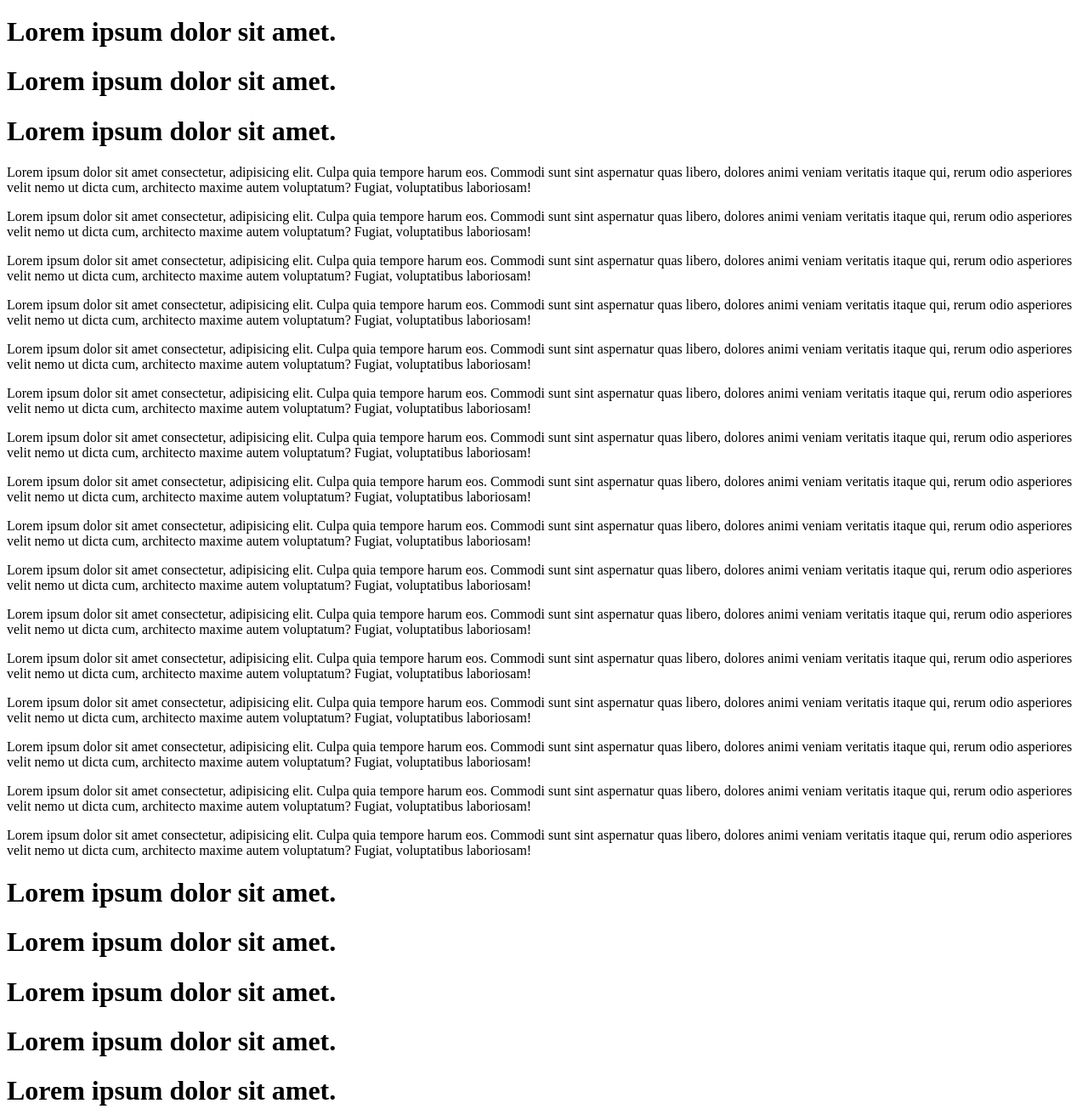
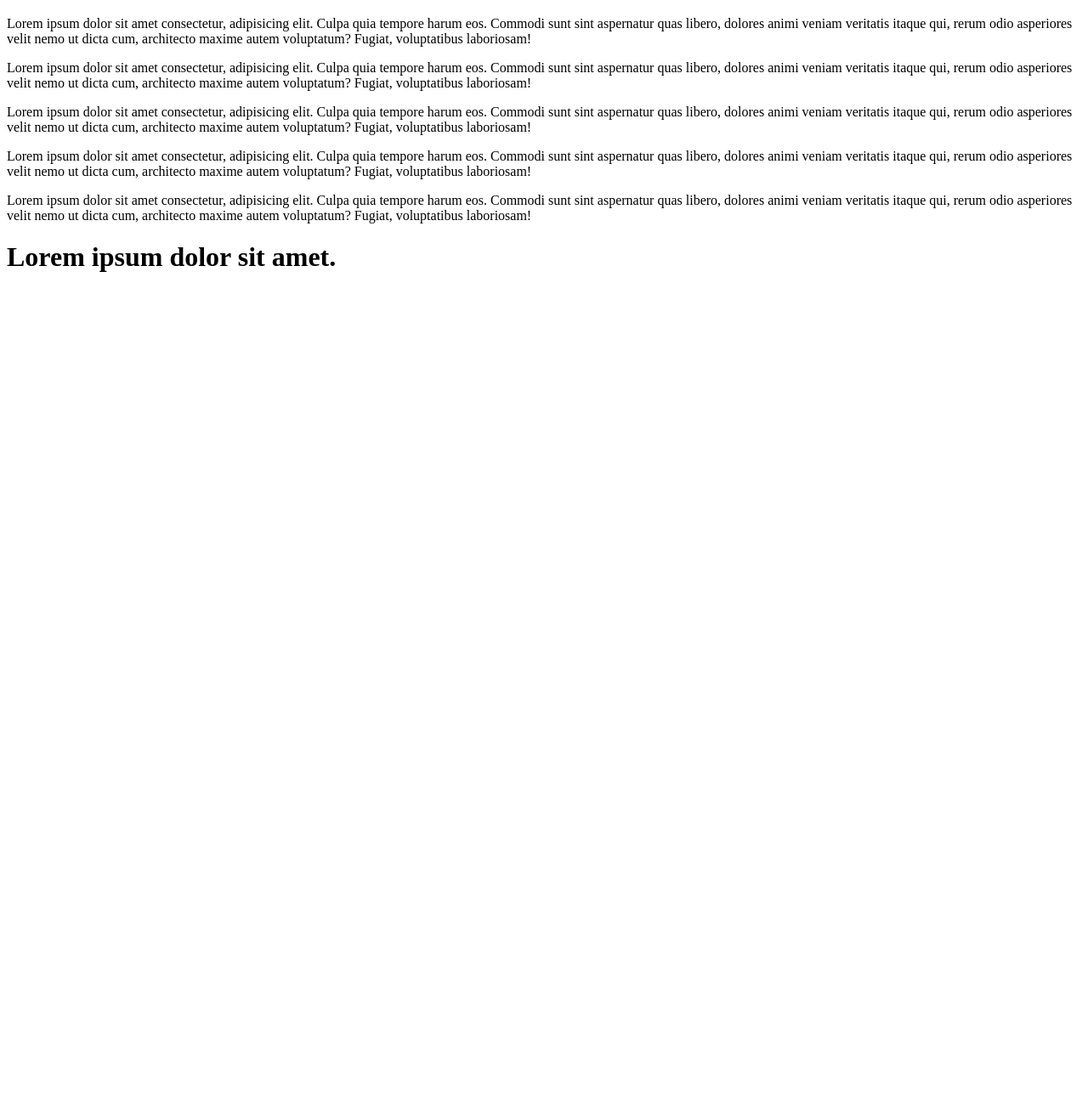
Before and after one commit to amrito502/test-project, a plain HTML site: page index.html in a window 1280 px wide. Shown: the part 61-1366 px from the top of the page at 85% size. After the commit the page ends 800 px from the top, so only its background shows below. Drawn offline with Linux system fonts and the light colour scheme.

Commit message:
some change

```diff
--- a/index.html
+++ b/index.html
@@ -8,9 +8,7 @@
 <body>
     <header>
         <h1>Lorem ipsum dolor sit amet.</h1>
-        <h1>Lorem ipsum dolor sit amet.</h1>
-        <h1>Lorem ipsum dolor sit amet.</h1>
-        <h1>Lorem ipsum dolor sit amet.</h1>
+
     </header>
     <section>
         <p>Lorem ipsum dolor sit amet consectetur, adipisicing elit. Culpa quia tempore harum eos. Commodi sunt sint aspernatur quas libero, dolores animi veniam veritatis itaque qui, rerum odio asperiores velit nemo ut dicta cum, architecto maxime autem voluptatum? Fugiat, voluptatibus laboriosam!</p>
@@ -18,23 +16,8 @@
          <p>Lorem ipsum dolor sit amet consectetur, adipisicing elit. Culpa quia tempore harum eos. Commodi sunt sint aspernatur quas libero, dolores animi veniam veritatis itaque qui, rerum odio asperiores velit nemo ut dicta cum, architecto maxime autem voluptatum? Fugiat, voluptatibus laboriosam!</p>
          <p>Lorem ipsum dolor sit amet consectetur, adipisicing elit. Culpa quia tempore harum eos. Commodi sunt sint aspernatur quas libero, dolores animi veniam veritatis itaque qui, rerum odio asperiores velit nemo ut dicta cum, architecto maxime autem voluptatum? Fugiat, voluptatibus laboriosam!</p>
          <p>Lorem ipsum dolor sit amet consectetur, adipisicing elit. Culpa quia tempore harum eos. Commodi sunt sint aspernatur quas libero, dolores animi veniam veritatis itaque qui, rerum odio asperiores velit nemo ut dicta cum, architecto maxime autem voluptatum? Fugiat, voluptatibus laboriosam!</p>
-         <p>Lorem ipsum dolor sit amet consectetur, adipisicing elit. Culpa quia tempore harum eos. Commodi sunt sint aspernatur quas libero, dolores animi veniam veritatis itaque qui, rerum odio asperiores velit nemo ut dicta cum, architecto maxime autem voluptatum? Fugiat, voluptatibus laboriosam!</p>
-         <p>Lorem ipsum dolor sit amet consectetur, adipisicing elit. Culpa quia tempore harum eos. Commodi sunt sint aspernatur quas libero, dolores animi veniam veritatis itaque qui, rerum odio asperiores velit nemo ut dicta cum, architecto maxime autem voluptatum? Fugiat, voluptatibus laboriosam!</p>
-         <p>Lorem ipsum dolor sit amet consectetur, adipisicing elit. Culpa quia tempore harum eos. Commodi sunt sint aspernatur quas libero, dolores animi veniam veritatis itaque qui, rerum odio asperiores velit nemo ut dicta cum, architecto maxime autem voluptatum? Fugiat, voluptatibus laboriosam!</p>
-         <p>Lorem ipsum dolor sit amet consectetur, adipisicing elit. Culpa quia tempore harum eos. Commodi sunt sint aspernatur quas libero, dolores animi veniam veritatis itaque qui, rerum odio asperiores velit nemo ut dicta cum, architecto maxime autem voluptatum? Fugiat, voluptatibus laboriosam!</p>
-         <p>Lorem ipsum dolor sit amet consectetur, adipisicing elit. Culpa quia tempore harum eos. Commodi sunt sint aspernatur quas libero, dolores animi veniam veritatis itaque qui, rerum odio asperiores velit nemo ut dicta cum, architecto maxime autem voluptatum? Fugiat, voluptatibus laboriosam!</p>
-         <p>Lorem ipsum dolor sit amet consectetur, adipisicing elit. Culpa quia tempore harum eos. Commodi sunt sint aspernatur quas libero, dolores animi veniam veritatis itaque qui, rerum odio asperiores velit nemo ut dicta cum, architecto maxime autem voluptatum? Fugiat, voluptatibus laboriosam!</p>
-         <p>Lorem ipsum dolor sit amet consectetur, adipisicing elit. Culpa quia tempore harum eos. Commodi sunt sint aspernatur quas libero, dolores animi veniam veritatis itaque qui, rerum odio asperiores velit nemo ut dicta cum, architecto maxime autem voluptatum? Fugiat, voluptatibus laboriosam!</p>
-         <p>Lorem ipsum dolor sit amet consectetur, adipisicing elit. Culpa quia tempore harum eos. Commodi sunt sint aspernatur quas libero, dolores animi veniam veritatis itaque qui, rerum odio asperiores velit nemo ut dicta cum, architecto maxime autem voluptatum? Fugiat, voluptatibus laboriosam!</p>
-         <p>Lorem ipsum dolor sit amet consectetur, adipisicing elit. Culpa quia tempore harum eos. Commodi sunt sint aspernatur quas libero, dolores animi veniam veritatis itaque qui, rerum odio asperiores velit nemo ut dicta cum, architecto maxime autem voluptatum? Fugiat, voluptatibus laboriosam!</p>
-         <p>Lorem ipsum dolor sit amet consectetur, adipisicing elit. Culpa quia tempore harum eos. Commodi sunt sint aspernatur quas libero, dolores animi veniam veritatis itaque qui, rerum odio asperiores velit nemo ut dicta cum, architecto maxime autem voluptatum? Fugiat, voluptatibus laboriosam!</p>
-         <p>Lorem ipsum dolor sit amet consectetur, adipisicing elit. Culpa quia tempore harum eos. Commodi sunt sint aspernatur quas libero, dolores animi veniam veritatis itaque qui, rerum odio asperiores velit nemo ut dicta cum, architecto maxime autem voluptatum? Fugiat, voluptatibus laboriosam!</p>
     </section>
     <footer>
-        <h1>Lorem ipsum dolor sit amet.</h1>
-        <h1>Lorem ipsum dolor sit amet.</h1>
-        <h1>Lorem ipsum dolor sit amet.</h1>
-        <h1>Lorem ipsum dolor sit amet.</h1>
         <h1>Lorem ipsum dolor sit amet.</h1>
     </footer>
 </body>
```
